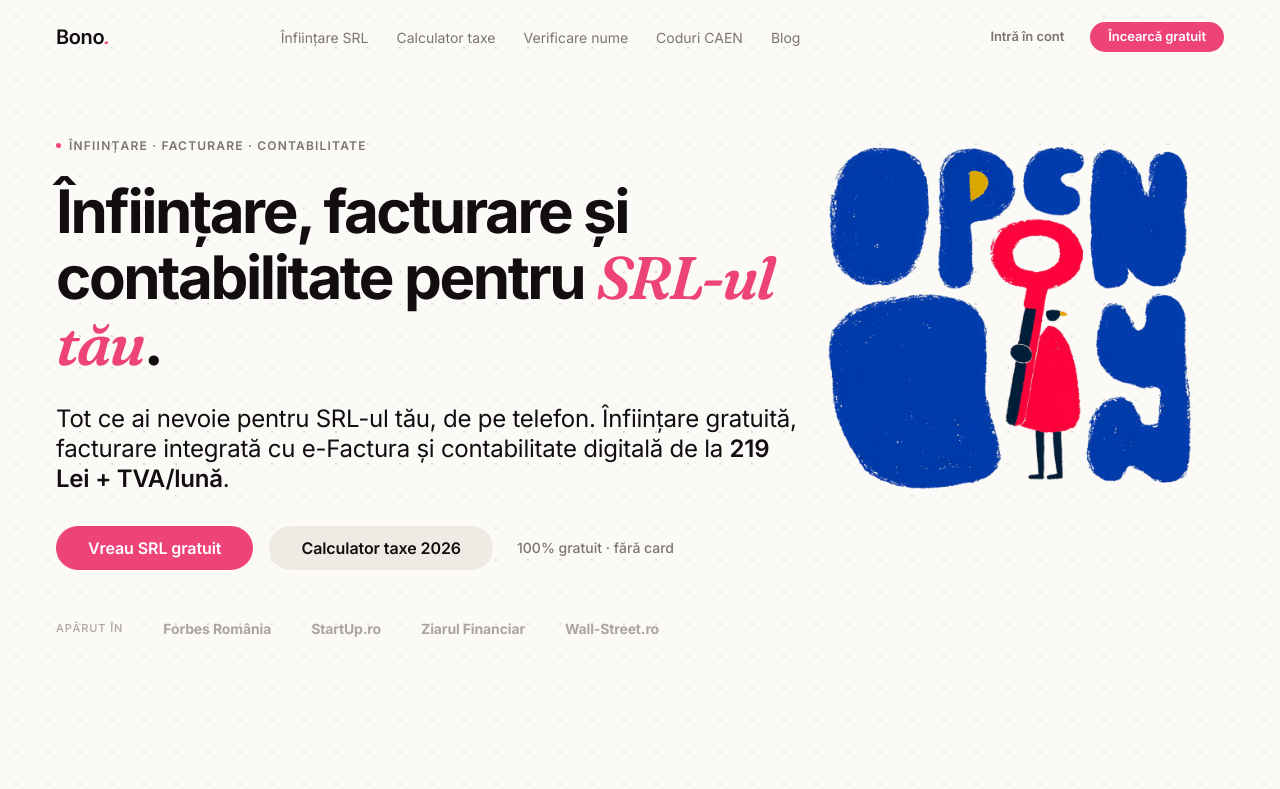
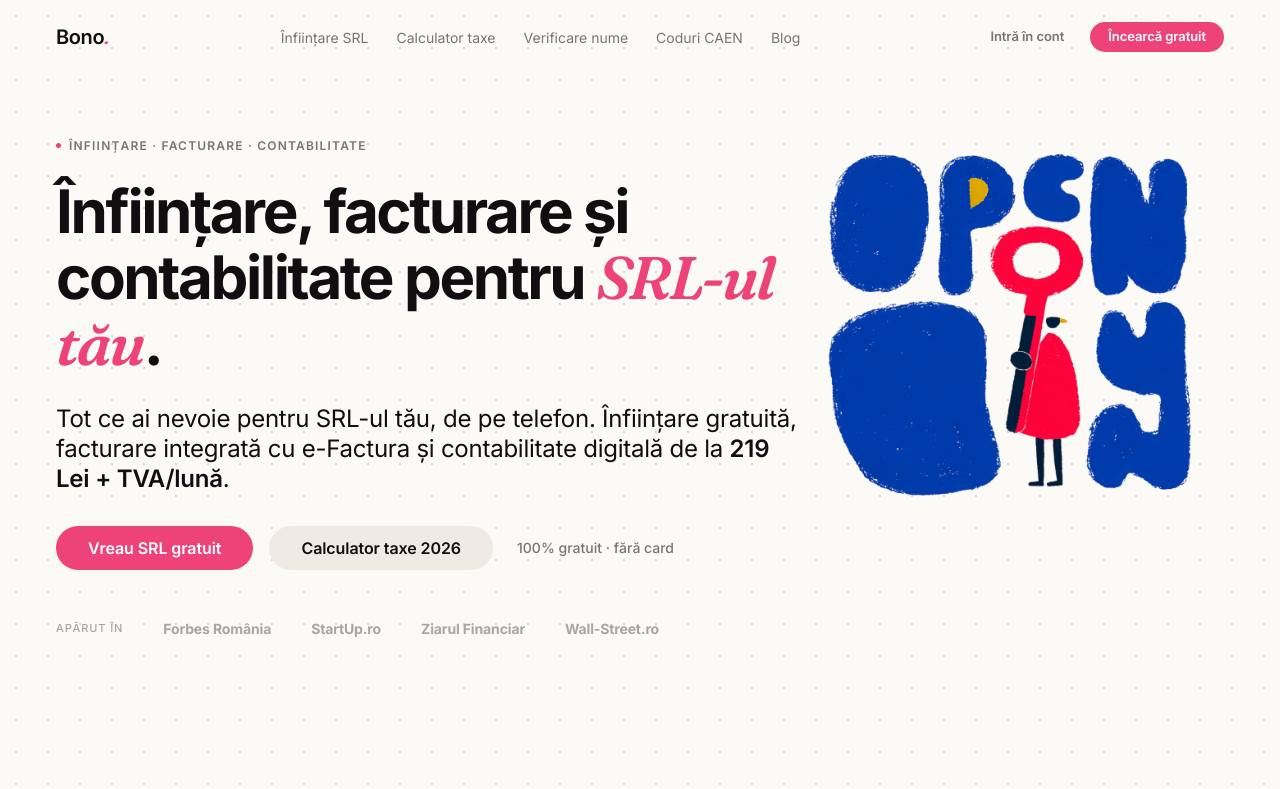
Before and after one commit to octavian-collab/bono-web, a Next.js app: page /bono-web/ in a window 1280 px wide. Shown: the top 789 px of the page. Built offline with nearby package versions, Linux system fonts and the light colour scheme.

Commit message:
Align hero illustrations to eyebrow text baseline

```diff
--- a/src/app/globals.css
+++ b/src/app/globals.css
@@ -92,6 +92,7 @@
 .ld-hero.split .hero-col-img {
   flex: 0 0 420px;
   align-self: flex-start;
+  padding-top: 7px;
 }
 @media (max-width: 768px) {
   .ld-hero.split { flex-direction: column; }
```
